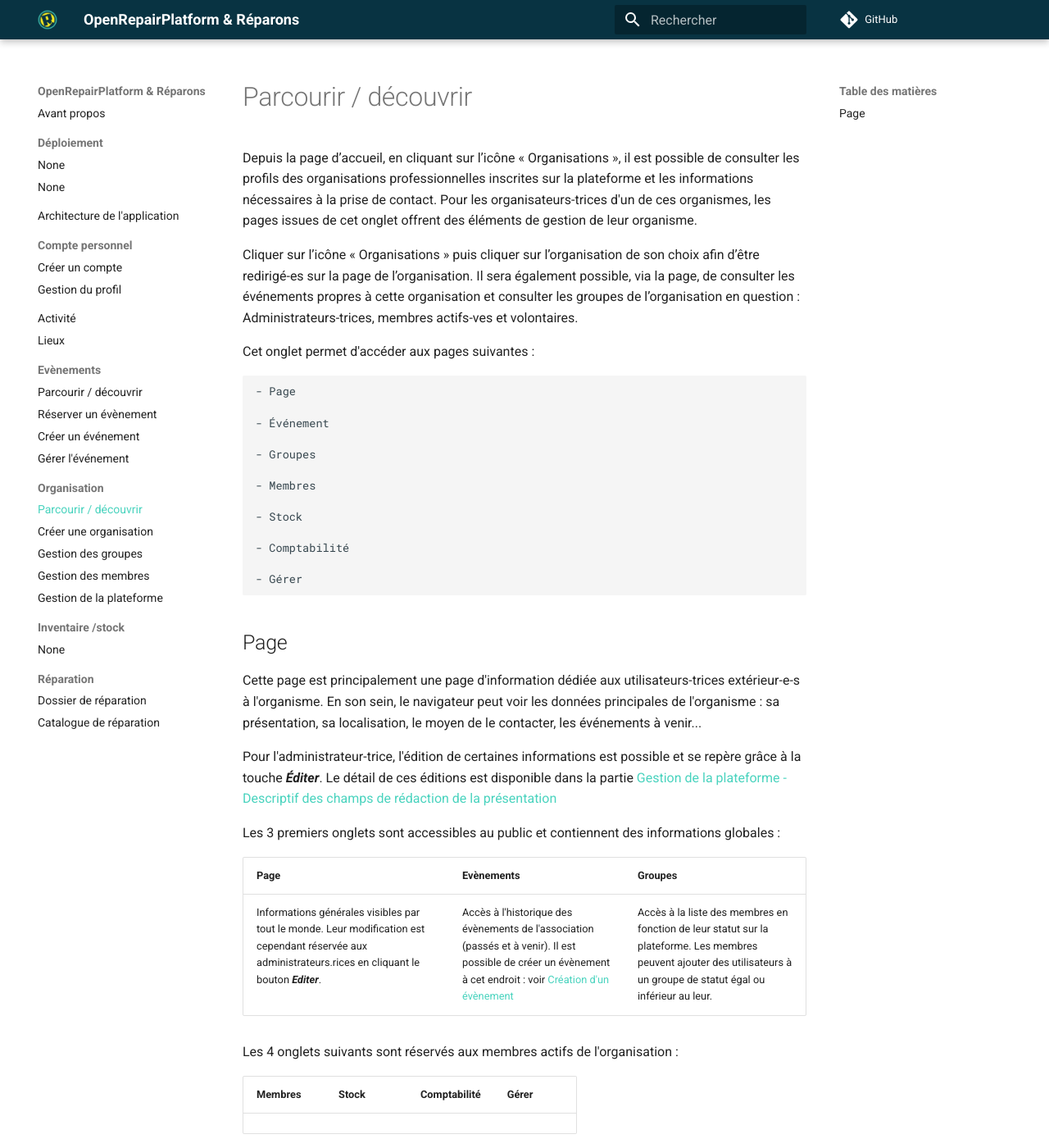
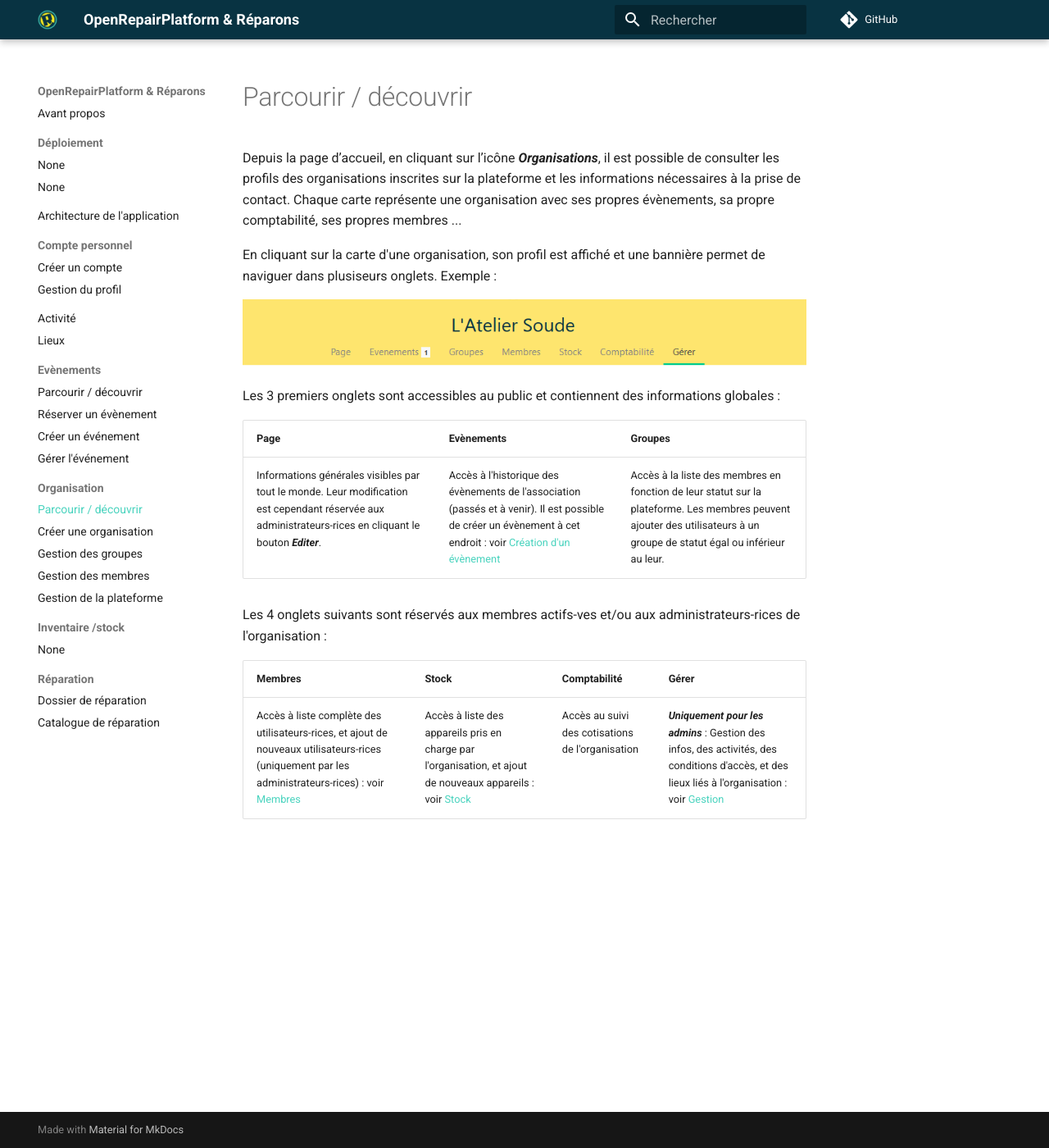
Before and after one commit to AtelierSoude/OpenRepairPlatform-docmentation, an MkDocs documentation site: the page built from docs/organization/org-index.md, in a window 1280 px wide and 1400 px high. Shown: the whole window at 82% size. Built offline with MkDocs 1.6.1 and Material for MkDocs 9.7.7, drawn with Linux system fonts in a browser that asks for light colours; nearby versions of some CDN libraries; comment, search, counter and statistics services are not loaded.

Commit message:
Reformated and rewrited Parcourir/Decouvrir from the organization section.

```diff
--- a/docs/organization/org-index.md
+++ b/docs/organization/org-index.md
@@ -1,40 +1,19 @@
 # Parcourir / découvrir
 
-Depuis la page d’accueil, en cliquant sur l’icône « Organisations », il est possible de consulter les profils des organisations professionnelles inscrites sur la plateforme et les informations nécessaires à la prise de contact. Pour les organisateurs-trices d'un de ces organismes, les pages issues de cet onglet offrent des éléments de gestion de leur organisme.
+Depuis la page d’accueil, en cliquant sur l’icône ***Organisations***, il est possible de consulter les profils des organisations inscrites sur la plateforme et les informations nécessaires à la prise de contact. Chaque carte représente une organisation avec ses propres évènements, sa propre comptabilité, ses propres membres ...
 
-Cliquer sur l’icône « Organisations » puis cliquer sur l’organisation de son choix afin d’être redirigé-es sur la page de l’organisation. Il sera également possible, via la page, de consulter les événements propres à cette organisation et consulter les groupes de l’organisation en question : Administrateurs-trices, membres actifs-ves et volontaires.
+En cliquant sur la carte d'une organisation, son profil est affiché et une bannière permet de naviguer dans plusiseurs onglets. Exemple :
 
-Cet onglet permet d'accéder aux pages suivantes :
-
-    - Page
-
-    - Événement
-
-    - Groupes
-
-    - Membres
-
-    - Stock
-
-    - Comptabilité
-
-    - Gérer
-
-## Page
-
-Cette page est principalement une page d'information dédiée aux utilisateurs-trices extérieur-e-s à l'organisme. En son sein, le navigateur peut voir les données principales de l'organisme : sa présentation, sa localisation, le moyen de le contacter, les événements à venir...
-
-Pour l'administrateur-trice, l'édition de certaines informations est possible et se repère grâce à la touche ***Éditer***. Le détail de ces éditions est disponible dans la partie [Gestion de la plateforme - Descriptif des champs de rédaction de la présentation](organization/gerer.md)
+![Bandeau organisation](../assets/organization-banner.png)
 
 Les 3 premiers onglets sont accessibles au public et contiennent des informations globales :
 
 | Page | Evènements | Groupes |
 |:-----|:-----------|:--------|
-| Informations générales visibles par tout le monde. Leur modification est cependant réservée aux administrateurs.rices en cliquant le bouton ***Editer***.| Accès à l'historique des évènements de l'association (passés et à venir). Il est possible de créer un évènement à cet endroit : voir [Création d'un évènement](../event/create-event.md) | Accès à la liste des membres en fonction de leur statut sur la plateforme. Les membres peuvent ajouter des utilisateurs à un groupe de statut égal ou inférieur au leur. |
+| Informations générales visibles par tout le monde. Leur modification est cependant réservée aux administrateurs-rices en cliquant le bouton ***Editer***.| Accès à l'historique des évènements de l'association (passés et à venir). Il est possible de créer un évènement à cet endroit : voir [Création d'un évènement](../event/create-event.md) | Accès à la liste des membres en fonction de leur statut sur la plateforme. Les membres peuvent ajouter des utilisateurs à un groupe de statut égal ou inférieur au leur. |
 
-Les 4 onglets suivants sont réservés aux membres actifs de l'organisation :
+Les 4 onglets suivants sont réservés aux membres actifs-ves et/ou aux administrateurs-rices de l'organisation :
 
 | Membres | Stock | Comptabilité | Gérer |
 |:--------|:------|:-------------|:------|
-
-EN COURS NESTOR
+| Accès à liste complète des utilisateurs-rices, et ajout de nouveaux utilisateurs-rices (uniquement par les administrateurs-rices) : voir [Membres](members.md) | Accès à liste des appareils pris en charge par l'organisation, et ajout de nouveaux appareils : voir [Stock](../inventory/stock.md) | Accès au suivi des cotisations de l'organisation | ***Uniquement pour les admins*** : Gestion des infos, des activités, des conditions d'accès, et des lieux liés à l'organisation : voir [Gestion](manage.md) |
--- a/mkdocs.yml
+++ b/mkdocs.yml
@@ -33,7 +33,7 @@ nav:
       - 'organization/create.md'
       - 'organization/groups.md'
       - 'organization/members.md'
-      - 'organization/gerer.md'
+      - 'organization/manage.md'
   - 'Inventaire /stock ':
       - 'inventory/'
   - 'Réparation':
```
Also changed, not shown: docs/assets/organization-banner.png (added), docs/organization/manage.md (renamed from docs/organization/gerer.md).
